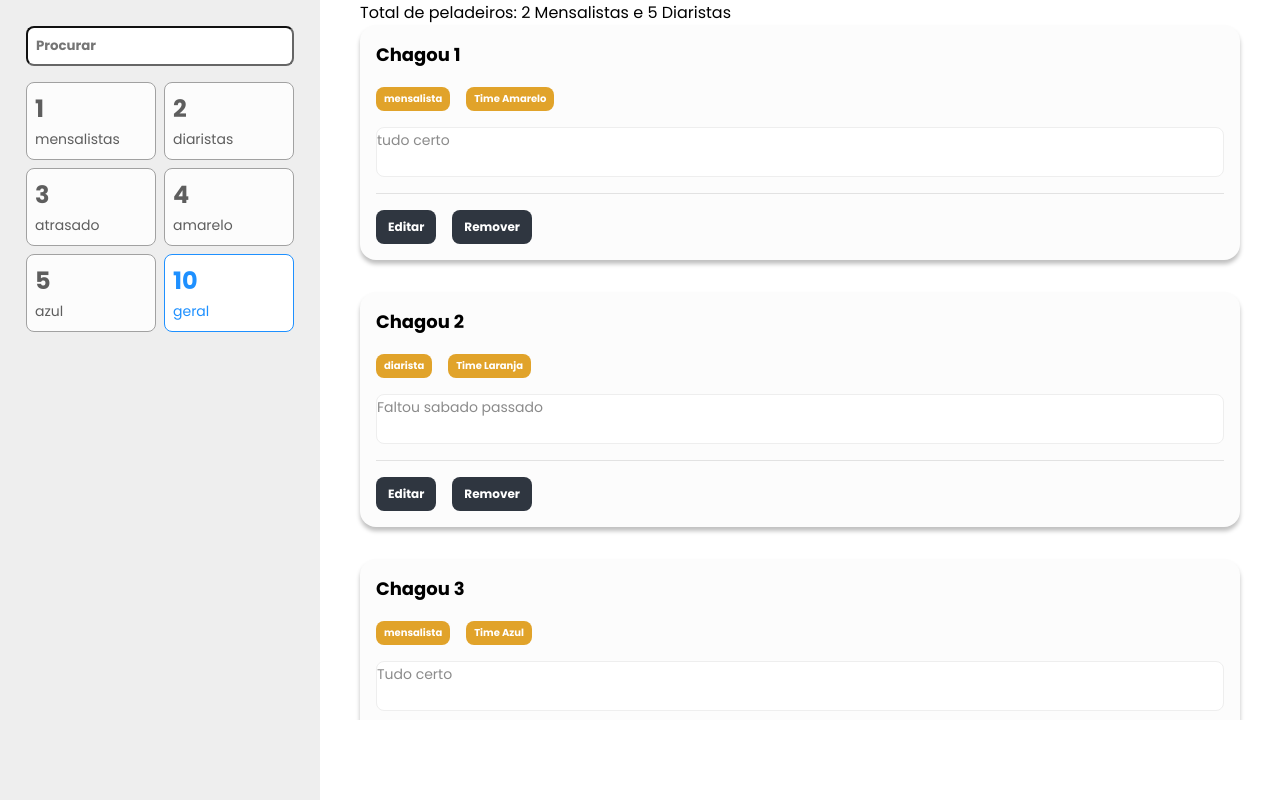
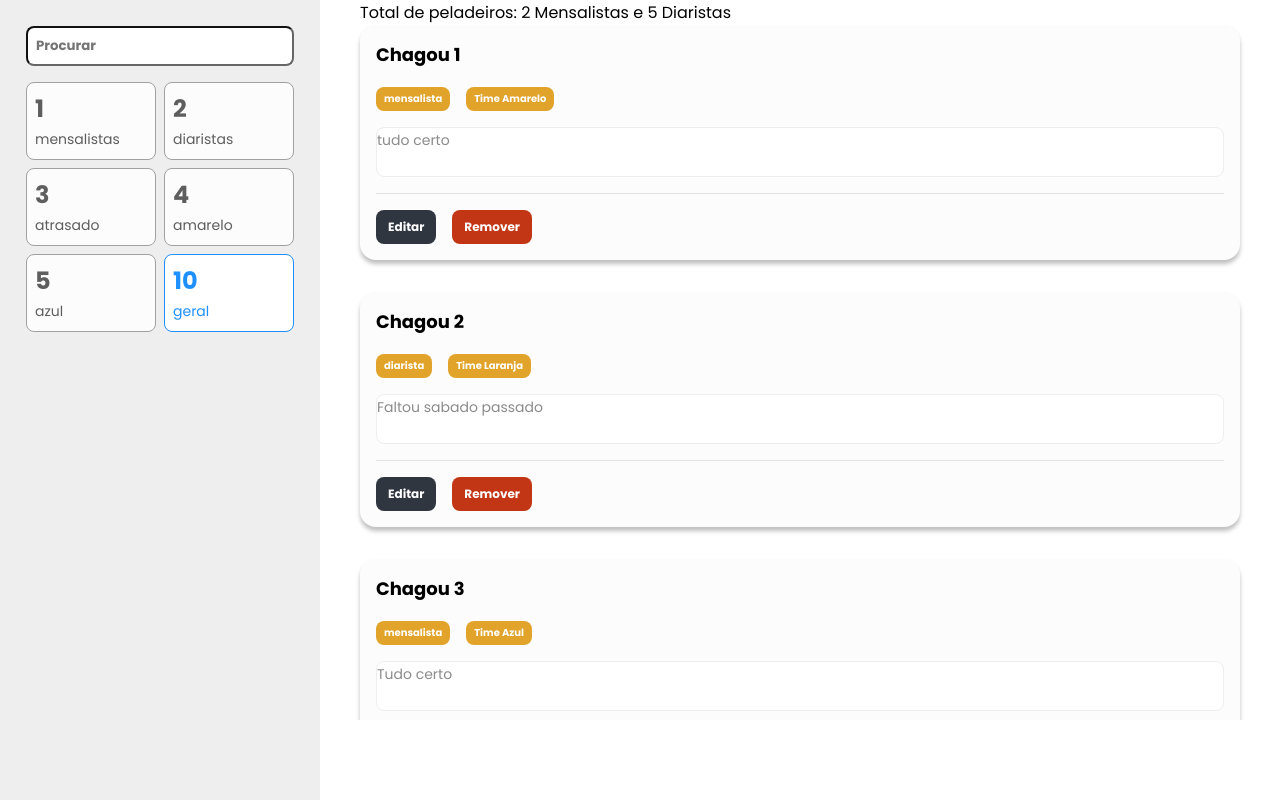
Before and after one commit to jonathandcosta/react_mel, a React (Vite) app in the folder lista_pelada/: page / in a window 1280 px wide. Built offline with nearby package versions, Linux system fonts and the light colour scheme.

Commit message:
chore: parameterizing colors with variables

```diff
--- a/lista_pelada/src/components/Detalhes/index.tsx
+++ b/lista_pelada/src/components/Detalhes/index.tsx
@@ -1,5 +1,5 @@
 import { useState } from "react";
-import { Acoes, Botao, Card, Descricao, Tag, Titulo } from "./styles";
+import { Acoes, Botao, BotaoCancelarRemover, BotaoSalvar, Card, Descricao, Tag, Titulo } from "./styles";
 
 type Props = {
   titulo: string
@@ -20,13 +20,13 @@ export const Detalhes = ({ descricao, prioridade, status, titulo }: Props) => {
       <Acoes>
         {estaEditando ? (
           <>
-            <Botao>Salvar</Botao>
-            <Botao onClick={() => setEstaEditando(false)}>Cancelar</Botao>
+            <BotaoSalvar>Salvar</BotaoSalvar>
+            <BotaoCancelarRemover onClick={() => setEstaEditando(false)}>Cancelar</BotaoCancelarRemover>
           </>
         ) : (
           <>
             <Botao onClick={() => setEstaEditando(true)}>Editar</Botao>
-            <Botao>Remover</Botao>
+            <BotaoCancelarRemover>Remover</BotaoCancelarRemover>
           </>
         )}
       </Acoes>
--- a/lista_pelada/src/components/Detalhes/styles.ts
+++ b/lista_pelada/src/components/Detalhes/styles.ts
@@ -1,4 +1,5 @@
 import styled from 'styled-components';
+import variaveis from '../../styles/variaveis';
 
 export const Card = styled.div`
   background-color: #fcfcfc;
@@ -55,3 +56,11 @@ export const Botao = styled.button`
   border-radius: 8px;
   margin-right: 16px;
 `;
+
+export const BotaoSalvar = styled(Botao)`
+  background-color: ${variaveis.verde};
+`;
+
+export const BotaoCancelarRemover = styled(Botao)`
+  background-color: ${variaveis.vermelho};
+`;
--- /dev/null
+++ b/lista_pelada/src/styles/variaveis.ts
@@ -0,0 +1,8 @@
+export default {
+  vermelho: '#c23616',
+  verde: '#44bd32',
+  azul: '#0557cd',
+  amarelo: '#f0c11a',
+  laranja: '#ec6c06',
+  diarista: '#bbb',
+};
```
